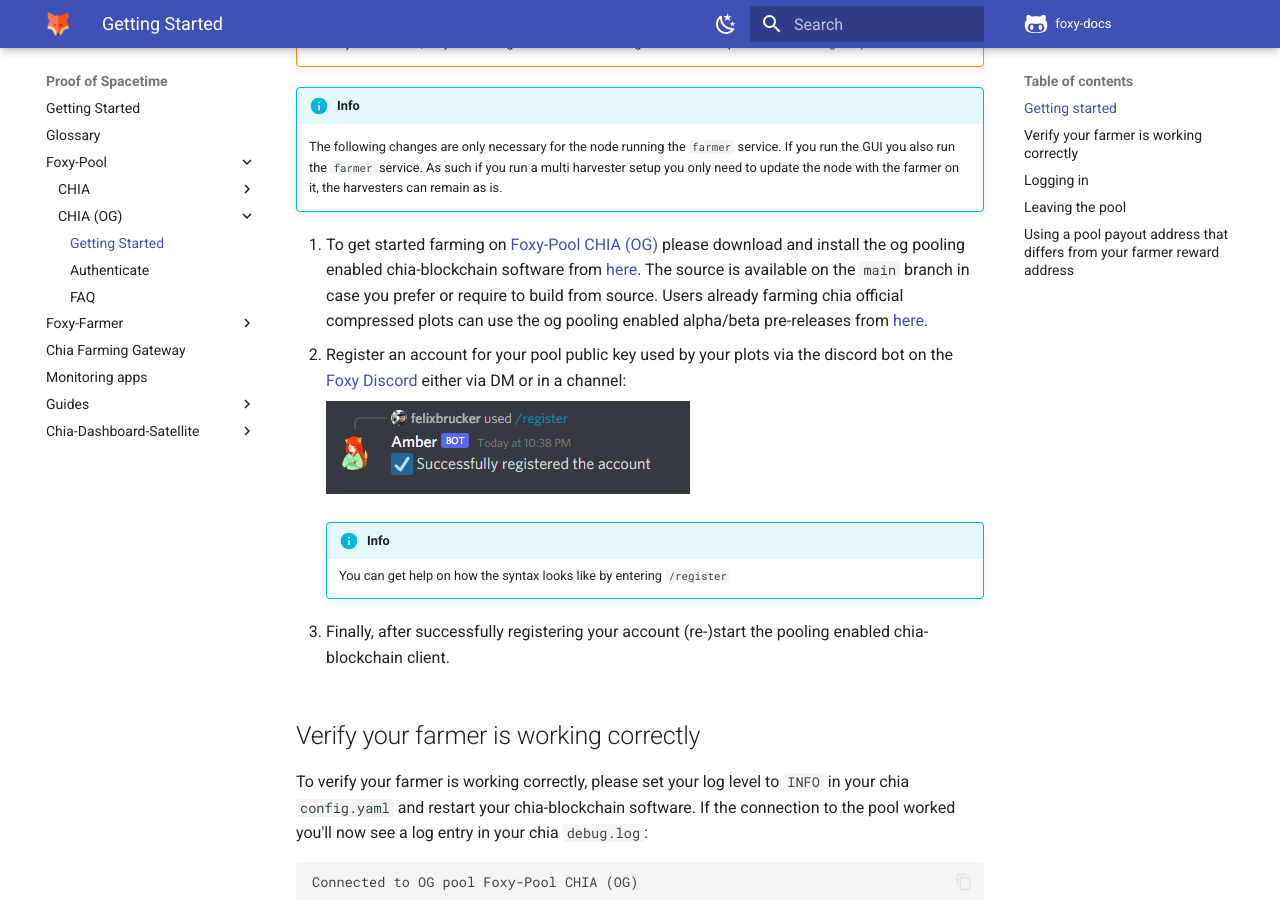
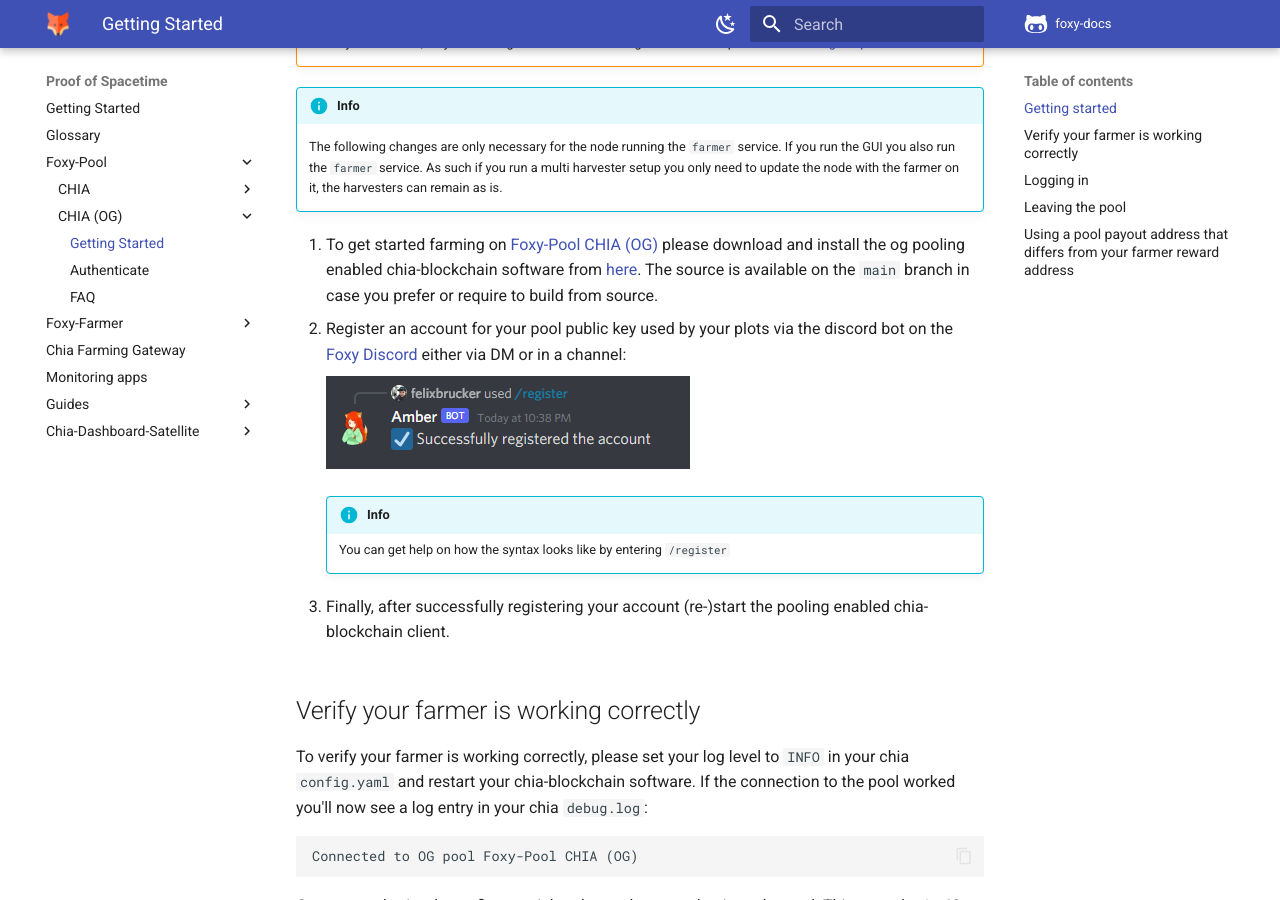
Before and after one commit to foxypool/docs, an MkDocs documentation site: the page built from docs/proof-of-spacetime/foxy-pool/pools/chia-og/getting-started.md, in a window 1280 px wide and 900 px high, scrolled down 592 px. Built offline with MkDocs 1.6.1 and Material for MkDocs 9.7.7, drawn with Linux system fonts in a browser that asks for light colours; comment, search, counter and statistics services are not loaded.

Commit message:
Reflect latest og release includes compressed plots support

```diff
--- a/docs/proof-of-spacetime/foxy-pool/pools/chia-og/getting-started.md
+++ b/docs/proof-of-spacetime/foxy-pool/pools/chia-og/getting-started.md
@@ -13,7 +13,7 @@
 !!! info
     The following changes are only necessary for the node running the `farmer` service. If you run the GUI you also run the `farmer` service. As such if you run a multi harvester setup you only need to update the node with the farmer on it, the harvesters can remain as is.
 
-1. To get started farming on [Foxy-Pool CHIA (OG)](https://chia-og.foxypool.io){target=_blank} please download and install the og pooling enabled chia-blockchain software from [here](https://github.com/foxypool/chia-blockchain/releases/latest){target=_blank}. The source is available on the `main` branch in case you prefer or require to build from source. Users already farming chia official compressed plots can use the og pooling enabled alpha/beta pre-releases from [here](https://github.com/foxypool/chia-blockchain/releases){target=_blank}.
+1. To get started farming on [Foxy-Pool CHIA (OG)](https://chia-og.foxypool.io){target=_blank} please download and install the og pooling enabled chia-blockchain software from [here](https://github.com/foxypool/chia-blockchain/releases/latest){target=_blank}. The source is available on the `main` branch in case you prefer or require to build from source.
 2. Register an account for your pool public key used by your plots via the discord bot on the [Foxy Discord](https://discord.gg/foxypool){target=_blank} either via DM or in a channel:
 
     ![register account](../../../../assets/img/getting-started/foxy-pool-chia-og-register-account.png){: loading=lazy }
```
